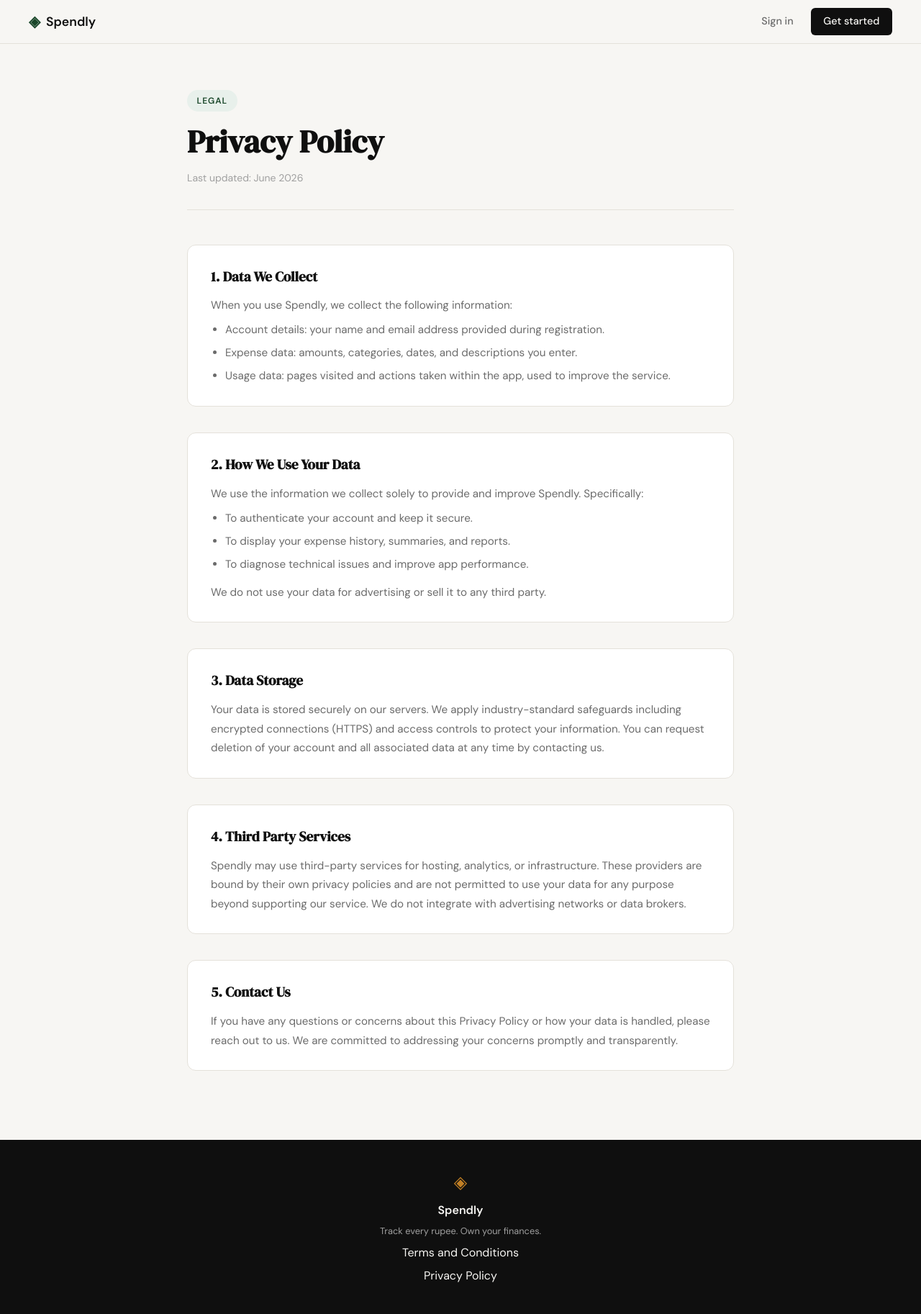
After one commit to Faizan7891/Spendly, a Flask app: page /privacy in a window 1280 px wide. The commit adds this page. Shown: the whole page at 72% size. Run offline with Flask 3, Linux system fonts and the light colour scheme.

Commit message:
add info to fotter

```diff
--- a/app.py
+++ b/app.py
@@ -20,6 +20,16 @@ def register():
 @app.route("/login")
 def login():
     return render_template("login.html")
+
+
+@app.route("/terms")
+def terms():
+    return render_template("terms.html")
+
+
+@app.route("/privacy")
+def privacy():
+    return render_template("privacy.html")
 
 
 # ------------------------------------------------------------------ #
--- a/static/css/style.css
+++ b/static/css/style.css
@@ -508,6 +508,91 @@ a { color: inherit; text-decoration: none; }
 }
 
 /* ------------------------------------------------------------------ */
+/* Legal pages (Terms & Privacy)                                       */
+/* ------------------------------------------------------------------ */
+
+.legal-section {
+    padding: 4rem 2rem 6rem;
+}
+
+.legal-container {
+    max-width: 760px;
+    margin: 0 auto;
+}
+
+.legal-header {
+    margin-bottom: 3rem;
+    padding-bottom: 2rem;
+    border-bottom: 1px solid var(--border);
+}
+
+.legal-badge {
+    display: inline-block;
+    background: var(--accent-light);
+    color: var(--accent);
+    font-size: 0.75rem;
+    font-weight: 600;
+    letter-spacing: 0.08em;
+    text-transform: uppercase;
+    padding: 0.35rem 0.85rem;
+    border-radius: 999px;
+    margin-bottom: 1rem;
+}
+
+.legal-title {
+    font-family: var(--font-display);
+    font-size: clamp(2rem, 4vw, 2.75rem);
+    color: var(--ink);
+    line-height: 1.2;
+    margin-bottom: 0.75rem;
+}
+
+.legal-meta {
+    font-size: 0.875rem;
+    color: var(--ink-faint);
+}
+
+.legal-body {
+    display: flex;
+    flex-direction: column;
+    gap: 2.25rem;
+}
+
+.legal-block {
+    background: var(--paper-card);
+    border: 1px solid var(--border);
+    border-radius: var(--radius-md);
+    padding: 1.75rem 2rem;
+}
+
+.legal-block h2 {
+    font-family: var(--font-display);
+    font-size: 1.2rem;
+    color: var(--ink);
+    margin-bottom: 0.75rem;
+}
+
+.legal-block p {
+    font-size: 0.95rem;
+    color: var(--ink-muted);
+    line-height: 1.75;
+}
+
+.legal-block ul {
+    margin-top: 0.5rem;
+    padding-left: 1.25rem;
+    display: flex;
+    flex-direction: column;
+    gap: 0.4rem;
+}
+
+.legal-block ul li {
+    font-size: 0.95rem;
+    color: var(--ink-muted);
+    line-height: 1.7;
+}
+
+/* ------------------------------------------------------------------ */
 /* Responsive                                                          */
 /* ------------------------------------------------------------------ */
 
--- a/templates/base.html
+++ b/templates/base.html
@@ -34,8 +34,8 @@
             <span class="brand-icon">◈</span>
             <span class="footer-name">Spendly</span>
             <p class="footer-copy">Track every rupee. Own your finances.</p>
-            <p class="footer-links"><a href="#">Terms and Conditions</a></p>
-            <p class="footer-links"><a href="#">Privacy Policy</a></p>
+            <p class="footer-links"><a href="/terms">Terms and Conditions</a></p>
+            <p class="footer-links"><a href="/privacy">Privacy Policy</a></p>
         </div>
     </footer>
 
--- /dev/null
+++ b/templates/privacy.html
@@ -0,0 +1,56 @@
+{% extends "base.html" %}
+
+{% block title %}Privacy Policy — Spendly{% endblock %}
+
+{% block content %}
+<section class="legal-section">
+    <div class="legal-container">
+
+        <div class="legal-header">
+            <span class="legal-badge">Legal</span>
+            <h1 class="legal-title">Privacy Policy</h1>
+            <p class="legal-meta">Last updated: June 2026</p>
+        </div>
+
+        <div class="legal-body">
+
+            <div class="legal-block">
+                <h2>1. Data We Collect</h2>
+                <p>When you use Spendly, we collect the following information:</p>
+                <ul>
+                    <li>Account details: your name and email address provided during registration.</li>
+                    <li>Expense data: amounts, categories, dates, and descriptions you enter.</li>
+                    <li>Usage data: pages visited and actions taken within the app, used to improve the service.</li>
+                </ul>
+            </div>
+
+            <div class="legal-block">
+                <h2>2. How We Use Your Data</h2>
+                <p>We use the information we collect solely to provide and improve Spendly. Specifically:</p>
+                <ul>
+                    <li>To authenticate your account and keep it secure.</li>
+                    <li>To display your expense history, summaries, and reports.</li>
+                    <li>To diagnose technical issues and improve app performance.</li>
+                </ul>
+                <p style="margin-top: 0.75rem;">We do not use your data for advertising or sell it to any third party.</p>
+            </div>
+
+            <div class="legal-block">
+                <h2>3. Data Storage</h2>
+                <p>Your data is stored securely on our servers. We apply industry-standard safeguards including encrypted connections (HTTPS) and access controls to protect your information. You can request deletion of your account and all associated data at any time by contacting us.</p>
+            </div>
+
+            <div class="legal-block">
+                <h2>4. Third Party Services</h2>
+                <p>Spendly may use third-party services for hosting, analytics, or infrastructure. These providers are bound by their own privacy policies and are not permitted to use your data for any purpose beyond supporting our service. We do not integrate with advertising networks or data brokers.</p>
+            </div>
+
+            <div class="legal-block">
+                <h2>5. Contact Us</h2>
+                <p>If you have any questions or concerns about this Privacy Policy or how your data is handled, please reach out to us. We are committed to addressing your concerns promptly and transparently.</p>
+            </div>
+
+        </div>
+    </div>
+</section>
+{% endblock %}
```
Also changed, not shown: templates/terms.html (added, +45 -0 lines).
